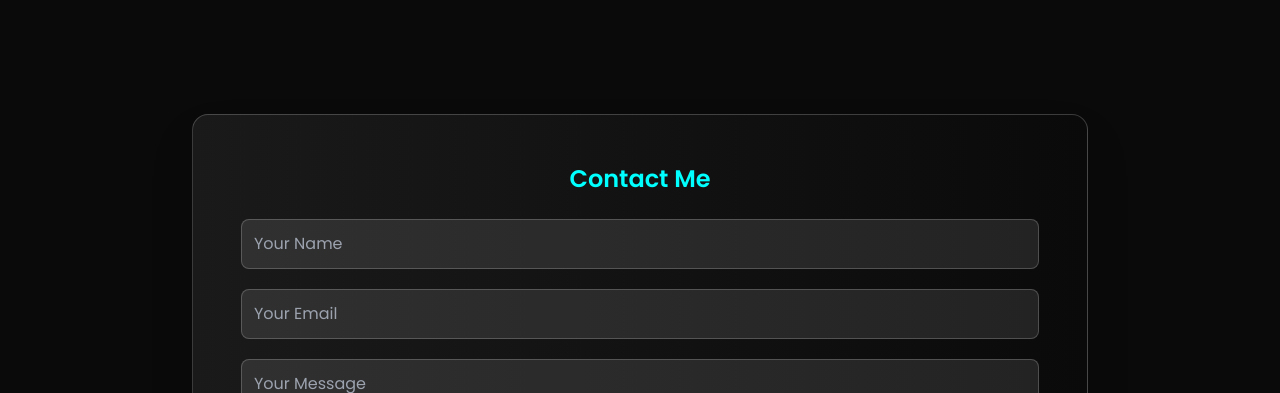
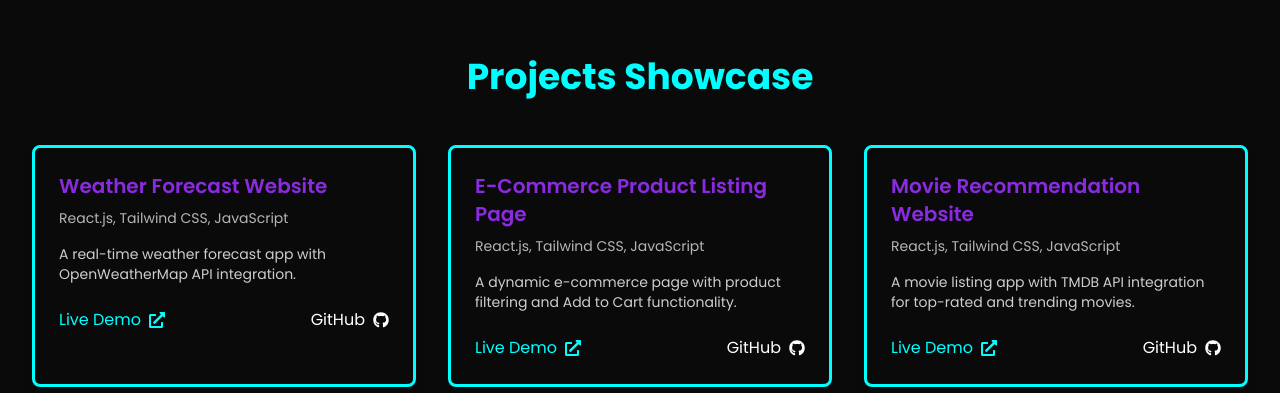
Before and after one commit to levi2104/my-portfolio, a React (Vite) app: page / in a window 1280 px wide. Shown: the part 2407-2800 px from the top of the page. Built offline with nearby package versions, Linux system fonts and the light colour scheme; a web font is replaced by a local one.

Commit message:
Update ContactUs.jsx

```diff
--- a/src/Pages/ContactUs.jsx
+++ b/src/Pages/ContactUs.jsx
@@ -1,116 +1,95 @@
-// template id: template_sws73ym
-// service id: service_w9olcrb
-// public key: Ok0-_i2GZGYr6_3re
 import { motion } from "framer-motion";
-import { useRef } from "react";
-import { FaGithub, FaLinkedin, FaEnvelope } from "react-icons/fa";
-import { FaPhone } from "react-icons/fa6";
-import emailjs from "@emailjs/browser";
+import { FaExternalLinkAlt, FaGithub } from "react-icons/fa";
 
-const ContactMe = () => {
-  const formRef = useRef(null);
+const projects = [
+  {
+    title: "Weather Forecast Website",
+    techStack: "React.js, Tailwind CSS, JavaScript",
+    liveLink: "#",
+    githubLink: "#",
+    description:
+      "A real-time weather forecast app with OpenWeatherMap API integration.",
+  },
+  {
+    title: "E-Commerce Product Listing Page",
+    techStack: "React.js, Tailwind CSS, JavaScript",
+    liveLink: "#",
+    githubLink: "#",
+    description:
+      "A dynamic e-commerce page with product filtering and Add to Cart functionality.",
+  },
+  {
+    title: "Movie Recommendation Website",
+    techStack: "React.js, Tailwind CSS, JavaScript",
+    liveLink: "#",
+    githubLink: "#",
+    description:
+      "A movie listing app with TMDB API integration for top-rated and trending movies.",
+  },
+];
 
-  const sendEmail = (e) => {
-    e.preventDefault();
-
-    emailjs
-      .sendForm(
-        "service_w9olcrb", // 🟢 Replace with your actual service ID
-        "template_sws73ym", // 🟢 Replace with your actual template ID
-        formRef.current,
-        "Ok0-_i2GZGYr6_3re" // 🟢 Replace with your actual EmailJS public key
-      )
-      .then(() => {
-        alert("Message Sent Successfully!");
-      })
-      .catch((error) => {
-        alert("Failed to Send Message: " + error.text);
-      });
-
-    e.target.reset();
-  };
-
+const ProjectsShowcase = () => {
   return (
-    <section
-      id="contact"
-      className="relative flex flex-col text-gray-950 items-center justify-center min-h-screen bg-darkBg px-8 py-16"
-    >
-      <motion.div
-        initial={{ opacity: 0, y: 50 }}
-        whileInView={{ opacity: 1, y: 0 }}
-        transition={{ duration: 0.5 }}
-        viewport={{ once: false }}
-        className="relative bg-gradient-to-r from-[#1a1a1a] to-[#0a0a0a] backdrop-blur-md shadow-2xl rounded-2xl p-12 w-full max-w-4xl border border-white/20"
-      >
-        <h3 className="text-2xl font-semibold text-neonBlue text-center">Contact Me</h3>
-        <form
-          ref={formRef}
-          onSubmit={sendEmail}
-          className="mt-6 flex flex-col gap-5"
-        >
-          <input
-            type="text"
-            name="name"
-            placeholder="Your Name"
-            required
-            className="p-3 rounded-lg bg-white/10 text-white outline-none border border-white/20"
-          />
-          <input
-            type="email"
-            name="email"
-            placeholder="Your Email"
-            required
-            className="p-3 rounded-lg bg-white/10 text-white outline-none border border-white/20"
-          />
-          <textarea
-            name="message"
-            placeholder="Your Message"
-            rows="4"
-            required
-            className="p-3 rounded-lg bg-white/10 text-white outline-none border border-white/20"
-          />
-          <motion.button
-            type="submit"
-            className="p-3 [@media_(min-width:100px)]:text-neonBlue bg-gradient-to-r from-[#1a1a1a] to-[#0a0a0a] border-[3px] border-neonBlue font-semibold rounded-lg"
-            whileHover={{ scale: 1.04 }}
-            transition={{ duration: 0.3, ease: "easeOut" }}
-          >
-            Send Message
-          </motion.button>
-        </form>
-
-        <div className="flex justify-center gap-8 mt-8">
-          <motion.a
-            href="https://www.linkedin.com/in/aryan-tanna"
+    <section className="min-h-screen bg-darkBg text-white px-8 py-16 relative">
+      {/* Resume Ribbon */}
+      <a
+        href="/Aryan_resume_ATS.pdf"
         target="_blank"
         rel="noopener noreferrer"
-            whileHover={{ scale: 1.2 }}
+        className="fixed bottom-5 right-5 md:bottom-10 md:right-10 z-50 [@media_(min-width:100px)]:text-neonBlue border-[3px] border-neonBlue bg-darkBg px-4 py-2 rounded-full shadow-lg hover: transition"
       >
-            <FaLinkedin className="text-[#0077b5] text-4xl" />
-          </motion.a>
-          <motion.a
+        Resume 📄
+      </a>
+
+      <motion.h2
+        className="text-center text-4xl font-bold text-neonBlue mb-12"
+        initial={{ opacity: 0, y: -50 }}
+        whileInView={{ opacity: 1, y: 0 }}
+        transition={{ duration: 0.6, ease: "easeOut" }}
+        viewport={{ once: true }}
+      >
+        Projects Showcase
+      </motion.h2>
+
+      <div className="grid grid-cols-1 md:grid-cols-2 lg:grid-cols-3 gap-8">
+        {projects.map((project, index) => (
+          <motion.div
+            key={index}
+            className="bg-darkBg p-6 rounded-lg shadow-lg border-[3px] border-neonBlue backdrop-blur-md"
+            initial={{ opacity: 0, scale: 0.8 }}
+            whileInView={{ opacity: 1, scale: 1 }}
+            transition={{ duration: 0.8, delay: index * 0.2, ease: "easeOut" }}
+            whileHover={{ scale: 1.05 }}
+            viewport={{ once: true }}
+          >
+            <h3 className="text-xl font-semibold text-neonPurple">
+              {project.title}
+            </h3>
+            <p className="text-sm text-white/70 mt-2">{project.techStack}</p>
+            <p className="text-sm text-white/80 mt-4">{project.description}</p>
+            <div className="flex justify-between mt-6">
+              <a
                 href="https://github.com/levi2104"
                 target="_blank"
                 rel="noopener noreferrer"
-            whileHover={{ scale: 1.2 }}
+                className="text-neonBlue flex items-center gap-2 hover:underline"
               >
-            <FaGithub className="text-gray-300 text-4xl" />
-          </motion.a>
-
-          <motion.a
-            href="mailto:aryantanna2104@gmail.com"
-            whileHover={{ scale: 1.2 }}
+                Live Demo <FaExternalLinkAlt />
+              </a>
+              <a
+                href="https://github.com/levi2104"
+                target="_blank"
+                rel="noopener noreferrer"
+                className="text-whiteText flex items-center gap-2 hover:underline"
               >
-            <FaEnvelope className="text-red-500 text-4xl" />
-          </motion.a>
-
-          <motion.a href="tel:+919033453016" whileHover={{ scale: 1.2 }}>
-            <FaPhone className="text-green-500 text-4xl rotate-0" />
-          </motion.a>
+                GitHub <FaGithub />
+              </a>
             </div>
           </motion.div>
+        ))}
+      </div>
     </section>
   );
 };
 
-export default ContactMe;
+export default ProjectsShowcase;
```
Lines whose indentation alone changed are shown as unchanged.
